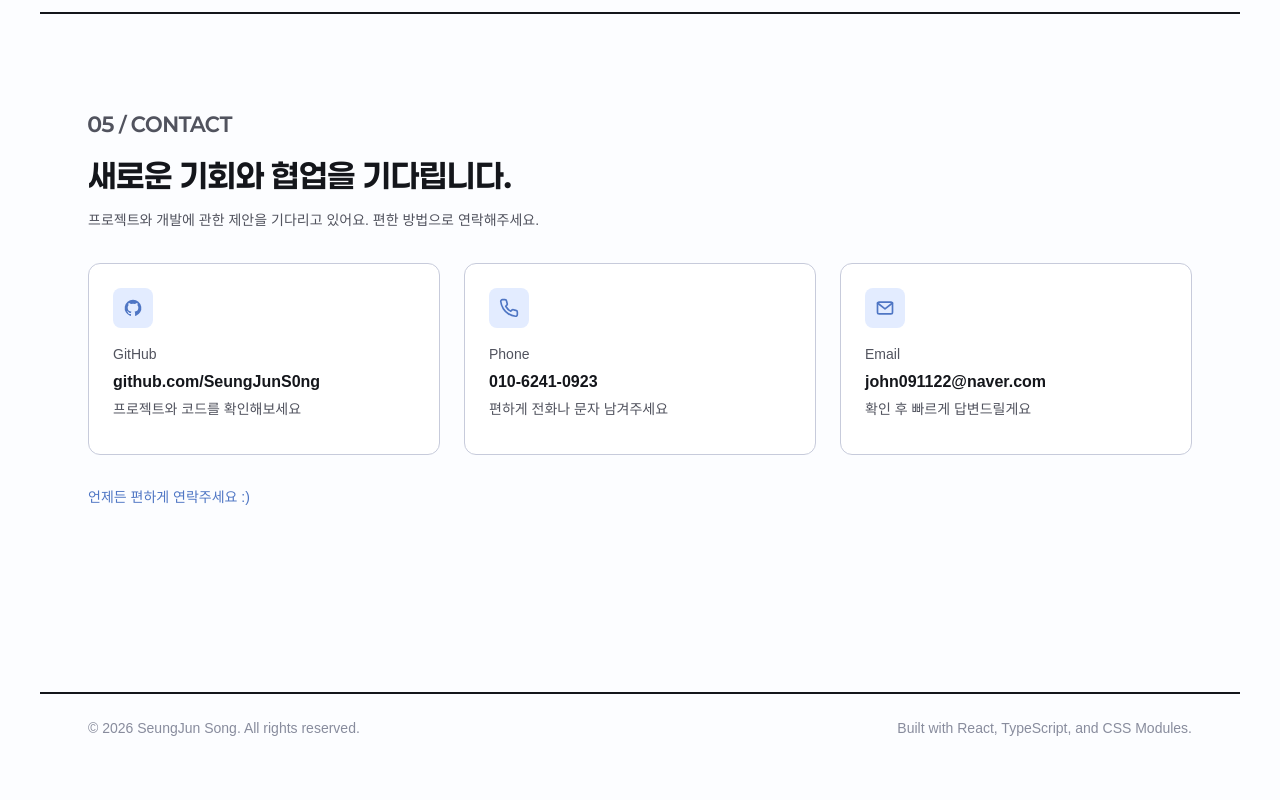
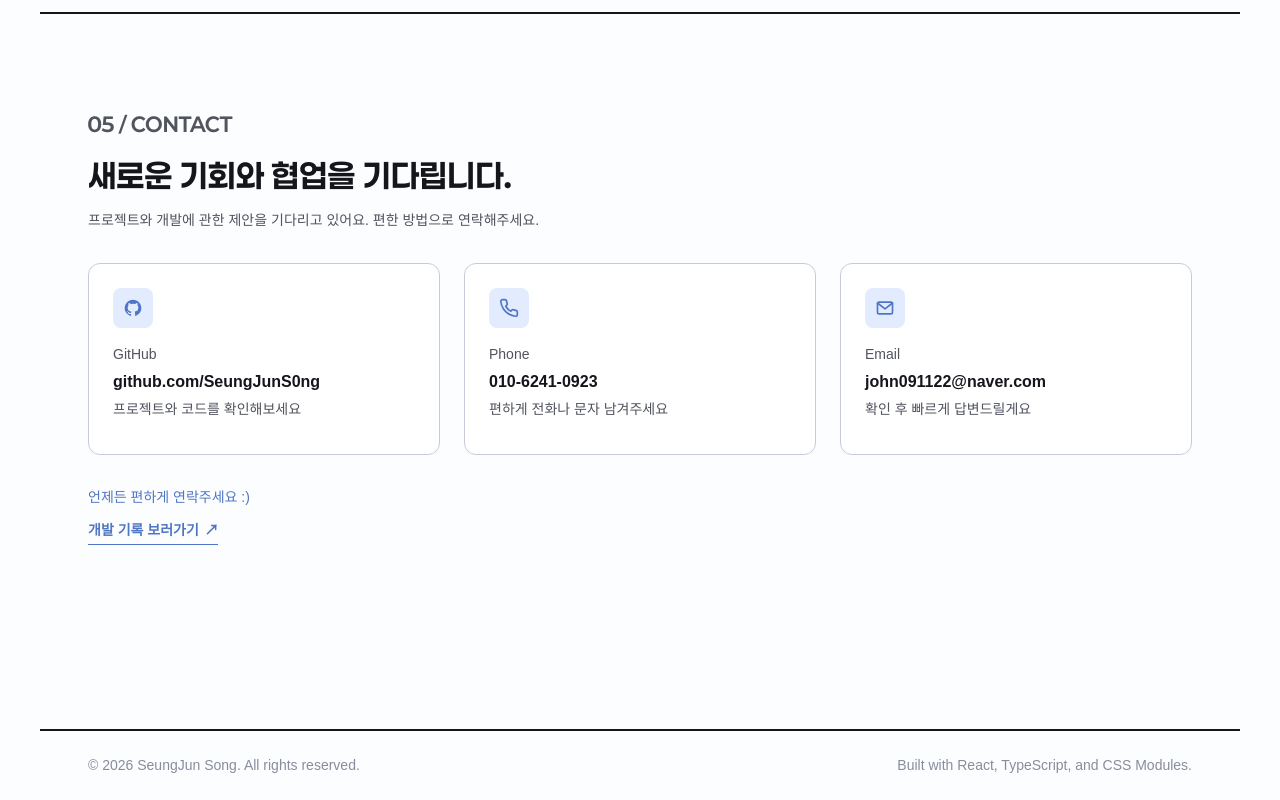
Before and after one commit to SeungJunS0ng/portfolio-site, a React (Vite) app: page / in a window 1280 px wide. Shown: the part 3111-3911 px from the top of the page. Before the commit the page ends 3874 px from the top, so only its background shows below. Built offline with nearby package versions, Linux system fonts and the light colour scheme; no server answers; a web font is replaced by a local one.

Commit message:
feat: Contact에 Archive 바로가기 추가
- 연락처 하단에서 개발 기록 목록으로 이동 가능

```diff
--- a/src/pages/Home/sections/Contact/Contact.module.css
+++ b/src/pages/Home/sections/Contact/Contact.module.css
@@ -73,6 +73,26 @@
   font: var(--font-small);
 }
 
+.archiveLink {
+  display: inline-flex;
+  align-items: center;
+  gap: 0.35rem;
+  width: fit-content;
+  margin-top: 0.75rem;
+  color: var(--blue-700);
+  font: var(--font-small);
+  font-weight: 700;
+  text-decoration: none;
+  border-bottom: 1px solid currentColor;
+  padding-bottom: 0.15rem;
+  transition: gap 160ms ease, color 160ms ease;
+}
+
+.archiveLink:hover {
+  gap: 0.55rem;
+  color: var(--blue-900);
+}
+
 @media (max-width: 720px) {
   .section {
     padding-top: 4rem;
--- a/src/pages/Home/sections/Contact/Contact.tsx
+++ b/src/pages/Home/sections/Contact/Contact.tsx
@@ -1,4 +1,5 @@
 import styles from "./Contact.module.css";
+import { Link } from "react-router-dom";
 
 export function Contact() {
   return (
@@ -67,6 +68,9 @@
       </div>
 
       <p className={styles.message}>언제든 편하게 연락주세요 :)</p>
+      <Link to="/archive" className={styles.archiveLink}>
+        개발 기록 보러가기 <span aria-hidden="true">↗</span>
+      </Link>
     </section>
   );
 }
```
